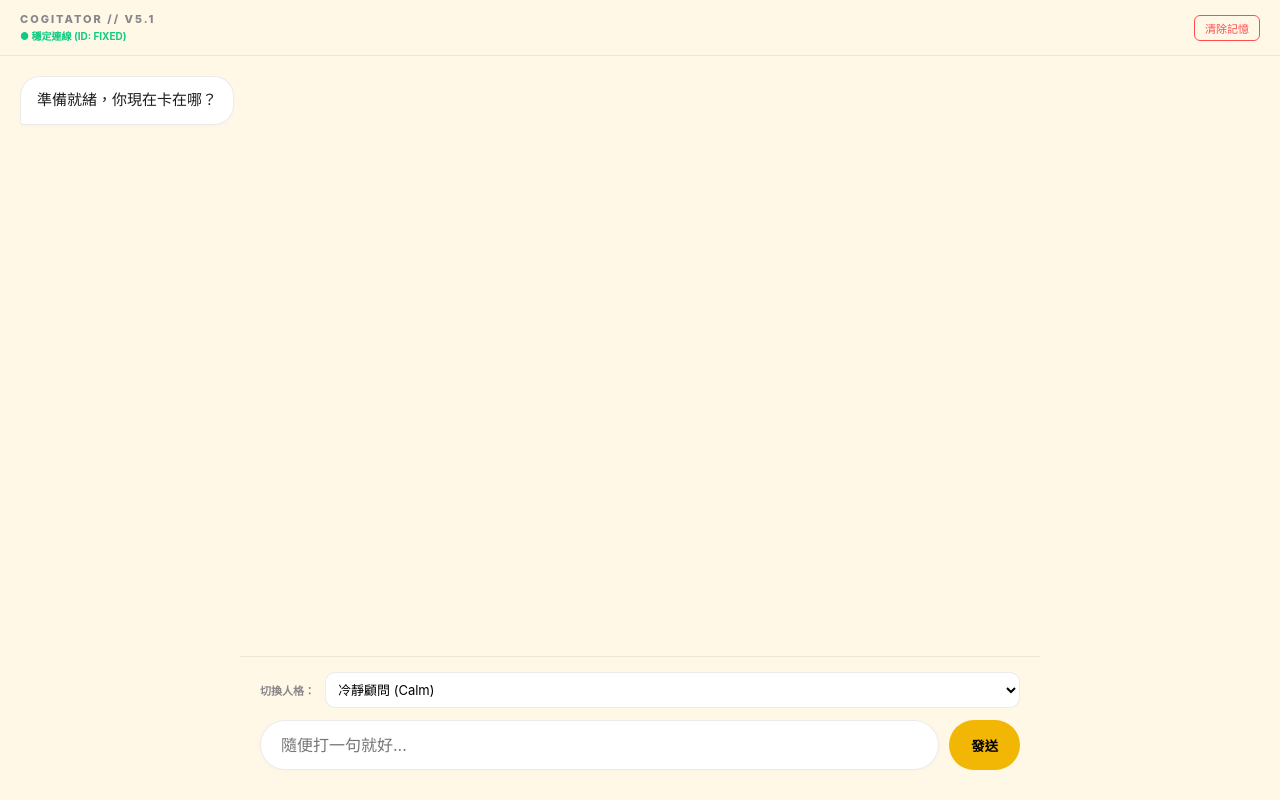
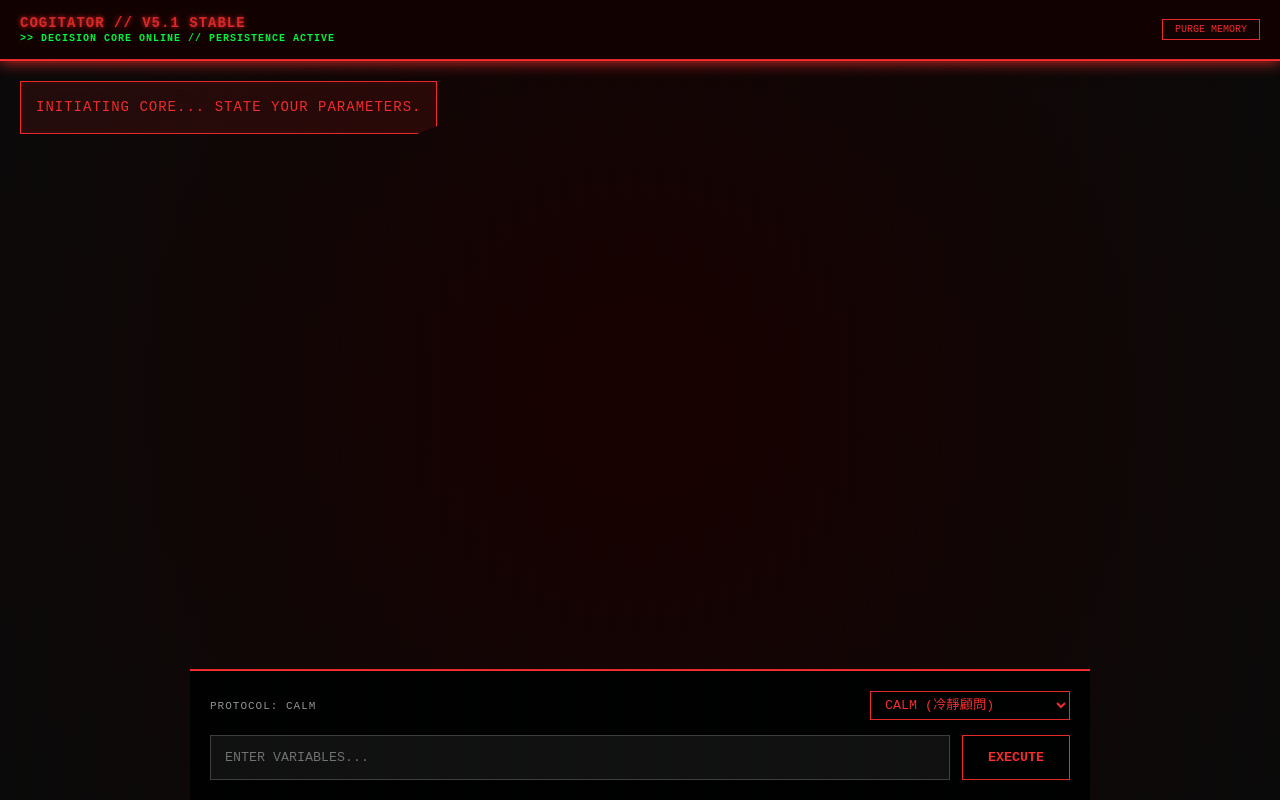
Before and after one commit to dadacc77-netizen/Public-, a plain HTML site: page index.html in a window 1280 px wide. Drawn offline with Linux system fonts and the light colour scheme.

Commit message:
Update index.html

```diff
--- a/index.html
+++ b/index.html
@@ -3,56 +3,76 @@
 <head>
     <meta charset="UTF-8">
     <meta name="viewport" content="width=device-width, initial-scale=1.0">
-    <title>COGITATOR // 認知核心 V5.1 STABLE</title>
+    <title>COGITATOR // DECISION CORE V5.1</title>
     <style>
-        :root {
-            --bg: #FFF8E7; /* 奶油白 */
-            --user: #1d1d1f;
-            --ai: #ffffff;
-            --accent: #F2B705; /* 蜂蜜黃 */
-            --border: rgba(0,0,0,0.08);
-            --text: #1d1d1f;
-            --text-l: #86868b;
+        /* --- 視覺核心：DOOM x 40K 樣式 --- */
+        @keyframes flicker {
+            0% { opacity: 0.9; } 5% { opacity: 0.5; } 10% { opacity: 0.8; } 15% { opacity: 1; }
+            80% { opacity: 0.9; } 90% { opacity: 0.7; } 100% { opacity: 1; }
         }
 
-        * { box-sizing: border-box; margin: 0; padding: 0; font-family: -apple-system, BlinkMacSystemFont, sans-serif; }
+        :root {
+            --bg: #0a0a0a;
+            --doom-red: #ff2e2e;
+            --neon-green: #00ff41;
+            --metal: #333;
+            --text-gray: #999;
+            --font-main: "Courier New", Courier, monospace;
+        }
+
+        * { box-sizing: border-box; margin: 0; padding: 0; }
 
         body {
             background-color: var(--bg);
+            background-image: radial-gradient(circle, #1a0000 0%, #0a0a0a 100%);
+            color: var(--doom-red);
+            font-family: var(--font-main);
             height: 100vh;
             display: flex;
             flex-direction: column;
-            color: var(--text);
             overflow: hidden;
+            letter-spacing: 1px;
         }
 
-        /* Header Area */
+        /* 掃描線特效 */
+        body::after {
+            content: "";
+            position: absolute;
+            top: 0; left: 0; width: 100%; height: 100%;
+            background: linear-gradient(rgba(18, 16, 16, 0) 50%, rgba(0, 0, 0, 0.1) 50%),
+                        linear-gradient(90deg, rgba(255, 0, 0, 0.02), rgba(0, 255, 0, 0.01), rgba(0, 0, 255, 0.02));
+            background-size: 100% 2px, 3px 100%;
+            pointer-events: none;
+            z-index: 1000;
+        }
+
+        /* Header */
         header {
-            padding: 12px 20px;
-            background: rgba(255, 248, 231, 0.9);
-            backdrop-filter: blur(10px);
-            border-bottom: 1px solid var(--border);
+            padding: 15px 20px;
+            border-bottom: 2px solid var(--doom-red);
+            background: rgba(20, 0, 0, 0.9);
+            box-shadow: 0 0 15px var(--doom-red);
             display: flex;
             justify-content: space-between;
             align-items: center;
-            z-index: 100;
+            z-index: 10;
         }
 
         .brand-group { display: flex; flex-direction: column; }
-        .brand { font-size: 11px; font-weight: 800; letter-spacing: 2px; color: var(--text-l); text-transform: uppercase; }
-        .status-tag { font-size: 10px; color: #0ecb81; font-weight: bold; margin-top: 2px; }
+        .brand { font-size: 14px; font-weight: bold; text-shadow: 0 0 5px var(--doom-red); animation: flicker 3s infinite; }
+        .status-tag { font-size: 10px; color: var(--neon-green); font-weight: bold; text-transform: uppercase; margin-top: 2px; }
 
         .clear-btn {
             background: transparent;
-            border: 1px solid #ff4d4f;
-            color: #ff4d4f;
-            padding: 4px 10px;
-            border-radius: 6px;
-            font-size: 11px;
+            border: 1px solid var(--doom-red);
+            color: var(--doom-red);
+            padding: 4px 12px;
+            font-size: 10px;
+            font-family: var(--font-main);
             cursor: pointer;
-            transition: all 0.2s;
+            transition: all 0.3s;
         }
-        .clear-btn:hover { background: #ff4d4f; color: #fff; }
+        .clear-btn:hover { background: var(--doom-red); color: #000; box-shadow: 0 0 10px var(--doom-red); }
 
         /* Chat Flow */
         #chat-flow {
@@ -61,129 +81,162 @@
             padding: 20px;
             display: flex;
             flex-direction: column;
-            gap: 16px;
-            scroll-behavior: smooth;
+            gap: 20px;
+            scrollbar-width: thin;
+            scrollbar-color: var(--doom-red) var(--bg);
         }
 
-        .msg-wrapper { display: flex; width: 100%; animation: fadeIn 0.3s ease forwards; }
+        #chat-flow::-webkit-scrollbar { width: 4px; }
+        #chat-flow::-webkit-scrollbar-thumb { background: var(--doom-red); }
+
+        .msg-wrapper { display: flex; width: 100%; animation: fadeIn 0.4s ease forwards; }
         .msg-wrapper.user { justify-content: flex-end; }
         .msg-wrapper.ai { justify-content: flex-start; }
 
-        @keyframes fadeIn { from { opacity: 0; transform: translateY(8px); } to { opacity: 1; transform: translateY(0); } }
+        @keyframes fadeIn { from { opacity: 0; transform: translateY(10px); } to { opacity: 1; transform: translateY(0); } }
 
         .bubble {
-            max-width: 85%;
-            padding: 12px 16px;
-            border-radius: 20px;
-            font-size: 15px;
+            max-width: 80%;
+            padding: 15px;
+            font-size: 14px;
             line-height: 1.5;
-            box-shadow: 0 2px 4px rgba(0,0,0,0.02);
-            white-space: pre-wrap;
+            position: relative;
+            border: 1px solid transparent;
+        }
+
+        .ai .bubble {
+            background: rgba(255, 46, 46, 0.1);
+            border-color: var(--doom-red);
+            color: var(--doom-red);
+            box-shadow: inset 0 0 10px rgba(255, 46, 46, 0.1);
+            clip-path: polygon(0 0, 100% 0, 100% 85%, 95% 100%, 0 100%);
         }
 
         .user .bubble {
-            background-color: var(--user);
-            color: white;
-            border-bottom-right-radius: 4px;
-        }
-
-        .ai .bubble {
-            background-color: var(--ai);
-            border: 1px solid var(--border);
-            border-bottom-left-radius: 4px;
+            background: rgba(0, 255, 65, 0.05);
+            border-color: var(--neon-green);
+            color: var(--neon-green);
+            box-shadow: inset 0 0 10px rgba(0, 255, 65, 0.1);
+            clip-path: polygon(5% 0, 100% 0, 100% 100%, 0 100%, 0 15%);
         }
 
         /* Decision Card */
         .card {
-            background: #fff;
-            border: 2px solid var(--accent);
-            border-radius: 14px;
+            border: 1px solid var(--doom-red);
+            background: rgba(30, 0, 0, 0.9);
             padding: 18px;
-            margin-top: 8px;
+            margin-top: 10px;
+            box-shadow: 0 0 15px var(--doom-red);
             width: 100%;
         }
-        .card-title { font-weight: 800; color: var(--accent); margin-bottom: 8px; display: block; font-size: 16px; }
-        .card-rec { font-weight: 600; margin-bottom: 12px; display: block; border-left: 3px solid var(--accent); padding-left: 10px; font-size: 14px; }
-        .opt-box { margin-bottom: 10px; padding: 10px; background: #fafafa; border-radius: 10px; font-size: 13px; }
-        .opt-head { font-weight: bold; display: block; margin-bottom: 4px; }
-        .next-step { margin-top: 12px; border-top: 1px dashed var(--border); padding-top: 10px; font-size: 13px; font-weight: bold; color: var(--text-l); }
+        .card-title { font-weight: bold; font-size: 16px; border-bottom: 1px solid var(--doom-red); margin-bottom: 10px; padding-bottom: 5px; display: block; }
+        .card-rec { color: var(--neon-green); margin-bottom: 15px; font-weight: bold; border-left: 3px solid var(--neon-green); padding-left: 10px; display: block; font-size: 14px; }
+        .opt-box { background: rgba(255, 255, 255, 0.05); padding: 12px; margin-bottom: 10px; border: 1px solid #444; }
+        .opt-head { color: var(--doom-red); font-weight: bold; display: block; margin-bottom: 5px; font-size: 13px; text-transform: uppercase; }
+        .next-step { margin-top: 15px; color: #fff; font-size: 12px; font-style: italic; border-top: 1px dashed var(--doom-red); padding-top: 10px; }
 
-        #typing { display: none; font-size: 12px; color: var(--text-l); margin: 0 0 10px 24px; font-weight: bold; }
+        #typing {
+            padding: 0 20px 15px;
+            font-size: 11px;
+            color: var(--neon-green);
+            display: none;
+            text-transform: uppercase;
+            animation: flicker 0.5s infinite;
+        }
 
-        /* Controls Panel */
+        /* Controls */
         .controls {
-            background: var(--bg);
-            border-top: 1px solid var(--border);
-            padding: 15px 20px 30px;
-            max-width: 800px;
+            padding: 20px;
+            background: #000;
+            border-top: 2px solid var(--doom-red);
+            max-width: 900px;
             margin: 0 auto;
             width: 100%;
+            z-index: 20;
         }
 
-        .persona-row { display: flex; align-items: center; gap: 10px; margin-bottom: 12px; }
-        .persona-row select {
-            flex: 1; padding: 8px; border-radius: 10px; border: 1px solid var(--border); background: #fff; font-size: 13px; outline: none; cursor: pointer;
+        .persona-row { display: flex; justify-content: space-between; align-items: center; margin-bottom: 15px; }
+        .persona-label { font-size: 11px; color: var(--text-gray); }
+
+        select {
+            background: #000;
+            color: var(--doom-red);
+            border: 1px solid var(--doom-red);
+            padding: 5px 10px;
+            font-family: var(--font-main);
+            outline: none;
+            cursor: pointer;
         }
 
-        .input-row { display: flex; gap: 10px; }
+        .input-row { display: flex; gap: 12px; }
         input {
-            flex: 1; padding: 14px 20px; border-radius: 25px; border: 1px solid var(--border); outline: none; font-size: 16px; box-shadow: 0 2px 10px rgba(0,0,0,0.02);
+            flex: 1;
+            background: #111;
+            border: 1px solid #444;
+            padding: 14px;
+            color: var(--neon-green);
+            font-family: var(--font-main);
+            outline: none;
+            transition: all 0.3s;
         }
+        input:focus { border-color: var(--doom-red); box-shadow: 0 0 10px var(--doom-red); }
 
         button#send-btn {
-            background-color: var(--accent);
-            border: none;
-            padding: 0 22px;
-            border-radius: 25px;
-            font-weight: 800;
+            background: transparent;
+            border: 1px solid var(--doom-red);
+            color: var(--doom-red);
+            padding: 0 25px;
+            font-family: var(--font-main);
+            font-weight: bold;
             cursor: pointer;
-            transition: transform 0.1s ease;
+            transition: all 0.3s;
         }
-        button#send-btn:active { transform: scale(0.96); }
-        button#send-btn:disabled { opacity: 0.5; cursor: not-allowed; }
+        button#send-btn:hover { background: var(--doom-red); color: #000; box-shadow: 0 0 15px var(--doom-red); }
+        button#send-btn:active { transform: scale(0.95); }
+        button#send-btn:disabled { opacity: 0.3; cursor: not-allowed; }
     </style>
 </head>
 <body>
 
     <header>
         <div class="brand-group">
-            <div class="brand">COGITATOR // V5.1</div>
-            <div class="status-tag">● 穩定連線 (ID: FIXED)</div>
+            <div class="brand">COGITATOR // V5.1 STABLE</div>
+            <div class="status-tag">>> DECISION CORE ONLINE // PERSISTENCE ACTIVE</div>
         </div>
-        <button class="clear-btn" onclick="clearMem()">清除記憶</button>
+        <button class="clear-btn" onclick="clearMem()">PURGE MEMORY</button>
     </header>
 
     <div id="chat-flow">
         <div class="msg-wrapper ai">
-            <div class="bubble">準備就緒，你現在卡在哪？</div>
+            <div class="bubble">INITIATING CORE... STATE YOUR PARAMETERS.</div>
         </div>
     </div>
 
-    <div id="typing">思考中...</div>
+    <div id="typing">CORE PROCESSING...</div>
 
     <div class="controls">
         <div class="persona-row">
-            <span style="font-size: 11px; font-weight: 800; color: var(--text-l);">切換人格：</span>
+            <div class="persona-label" id="mode-label">PROTOCOL: CALM</div>
             <select id="persona-select">
-                <option value="calm">冷靜顧問 (Calm)</option>
-                <option value="direct">直接果斷 (Direct)</option>
-                <option value="aggressive">強勢挑戰 (Aggressive)</option>
+                <option value="calm">CALM (冷靜顧問)</option>
+                <option value="direct">DIRECT (直接果斷)</option>
+                <option value="aggressive">AGGRESSIVE (強勢挑戰)</option>
             </select>
         </div>
         <div class="input-row">
-            <input type="text" id="ui-input" placeholder="隨便打一句就好..." autocomplete="off">
-            <button id="send-btn" onclick="send()">發送</button>
+            <input type="text" id="ui-input" placeholder="ENTER VARIABLES..." autocomplete="off">
+            <button id="send-btn" onclick="send()">EXECUTE</button>
         </div>
     </div>
 
     <script>
-        // 🎯 唯一宣告點：禁止在其他地方重複宣告 ENDPOINT
+        // 🎯 唯一宣告點：確保不重複宣告
         const ENDPOINT = "https://script.google.com/macros/s/AKfycbzfY_OcY4ve9BUruz8_S-oYlUX2WprHokDw37_wi4xw3SMYxkRp1_DTHEqOByAXZ0GEvA/exec";
 
         // 🔑 userId 初始化
         let userId = localStorage.getItem("cogitator_user");
         if (!userId) {
-            userId = "user_" + Date.now();
+            userId = "CORE_" + Date.now();
             localStorage.setItem("cogitator_user", userId);
         }
 
@@ -193,9 +246,13 @@
         const btn = document.getElementById('send-btn');
         const typing = document.getElementById('typing');
         const personaSelect = document.getElementById('persona-select');
+        const modeLabel = document.getElementById('mode-label');
 
-        // 人格切換人味處理
-        personaSelect.addEventListener("change", () => append("ai", "好，我換個方式跟你聊"));
+        // 人格切換視覺回饋
+        personaSelect.addEventListener("change", () => {
+            modeLabel.innerText = "PROTOCOL: " + personaSelect.value.toUpperCase();
+            append("ai", "SYSTEM LOG: SWITCHING TO " + personaSelect.value.toUpperCase() + " PROTOCOL.");
+        });
 
         function scroll() { flow.scrollTop = flow.scrollHeight; }
 
@@ -216,16 +273,16 @@
                 const d = content;
                 bubble.innerHTML = `
                     <div class="card">
-                        <span class="card-title">【${d.title}】</span>
+                        <span class="card-title">+++ ${d.title} +++</span>
                         <span class="card-rec">${d.recommendation}</span>
                         ${d.options.map(o => `
                             <div class="opt-box">
                                 <span class="opt-head">▪ ${o.name}</span>
-                                <div>✓ ${o.pros.join('、')}</div>
-                                <div>✕ ${o.cons.join('、')}</div>
+                                <div style="color:var(--neon-green); font-size:11px">PROS: ${o.pros.join(' | ')}</div>
+                                <div style="color:var(--doom-red); font-size:11px">CONS: ${o.cons.join(' | ')}</div>
                             </div>
                         `).join('')}
-                        <div class="next-step">🚀 下一步：${d.next_action}</div>
+                        <div class="next-step">>> NEXT ACTION: ${d.next_action}</div>
                     </div>
                 `;
             }
@@ -239,7 +296,7 @@
             const persona = personaSelect.value;
             if (!val) return;
 
-            // 前端 UI 更新
+            // UI 更新
             append("user", val);
             context.push({ role: "user", content: val });
             if (context.length > 10) context.shift();
@@ -249,11 +306,11 @@
             typing.style.display = "block";
             scroll();
 
-            // 模擬思考節奏
-            await new Promise(r => setTimeout(r, 600 + Math.random() * 800));
+            // 模擬思考延遲
+            await new Promise(r => setTimeout(r, 800 + Math.random() * 1000));
 
             try {
-                // ✅ 關鍵：不使用 Headers 避免 CORS OPTIONS 預檢
+                // ✅ 關鍵：移除 Headers 避免 CORS OPTIONS 預檢
                 const res = await fetch(ENDPOINT, {
                     method: "POST",
                     body: JSON.stringify({
@@ -264,29 +321,29 @@
                     })
                 });
 
-                // ✅ 錯誤隔離：先抓 Text
+                // ✅ 錯誤隔離：先抓 Text 再解析
                 const text = await res.text();
                 let data;
                 try {
                     data = JSON.parse(text);
                 } catch (e) {
                     typing.style.display = "none";
-                    append("ai", "伺服器回應格式錯誤，請確認 GAS 部署為 Anyone");
+                    append("ai", "ERROR: DATA CORRUPTION. CHECK GAS DEPLOYMENT.");
                     return;
                 }
 
                 typing.style.display = "none";
 
                 if (data.type === "decision") {
-                    let lead = (persona === "aggressive") ? "別再想了，直接看這個" : (persona === "direct" ? "結論在這裡" : "我先給你一個方向");
+                    let lead = (persona === "aggressive") ? "PARAMETERS CLEAR. EXECUTE IMMEDIATE ACTION." : "ANALYSIS COMPLETE. CONCLUSION FOLLOWS.";
                     append("ai", lead);
-                    await new Promise(r => setTimeout(r, 800));
+                    await new Promise(r => setTimeout(r, 1000));
                     append("ai", data, "decision");
 
                     // 記憶處理
-                    context.push({ role: "ai", content: data.recommendation + " / " + data.next_action });
+                    context.push({ role: "ai", content: data.recommendation });
                 } else {
-                    const fallback = ["嗯...", "我想一下", "有點意思", "了解"];
+                    const fallback = ["AWAITING DATA...", "PROCESSING...", "INPUT LOGGED."];
                     const reply = data.reply || fallback[Math.floor(Math.random() * fallback.length)];
                     append("ai", reply);
                     context.push({ role: "ai", content: reply });
@@ -296,7 +353,7 @@
 
             } catch (err) {
                 typing.style.display = "none";
-                append("ai", "連線失敗（可能是 GAS 權限或 URL 錯誤）");
+                append("ai", "ERROR: VOID CONNECTION DETECTED. CHECK ENDPOINT.");
                 console.error("Fetch Error:", err);
             } finally {
                 btn.disabled = false;
```
